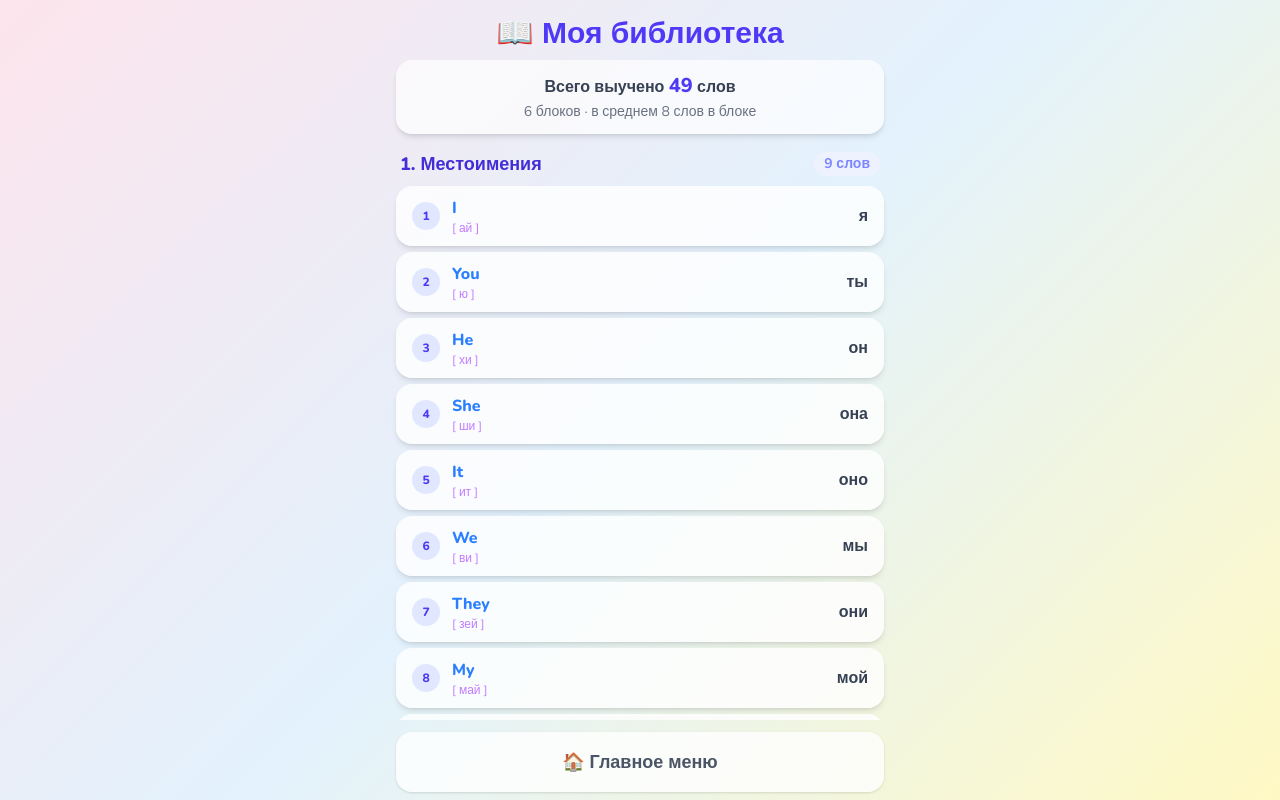
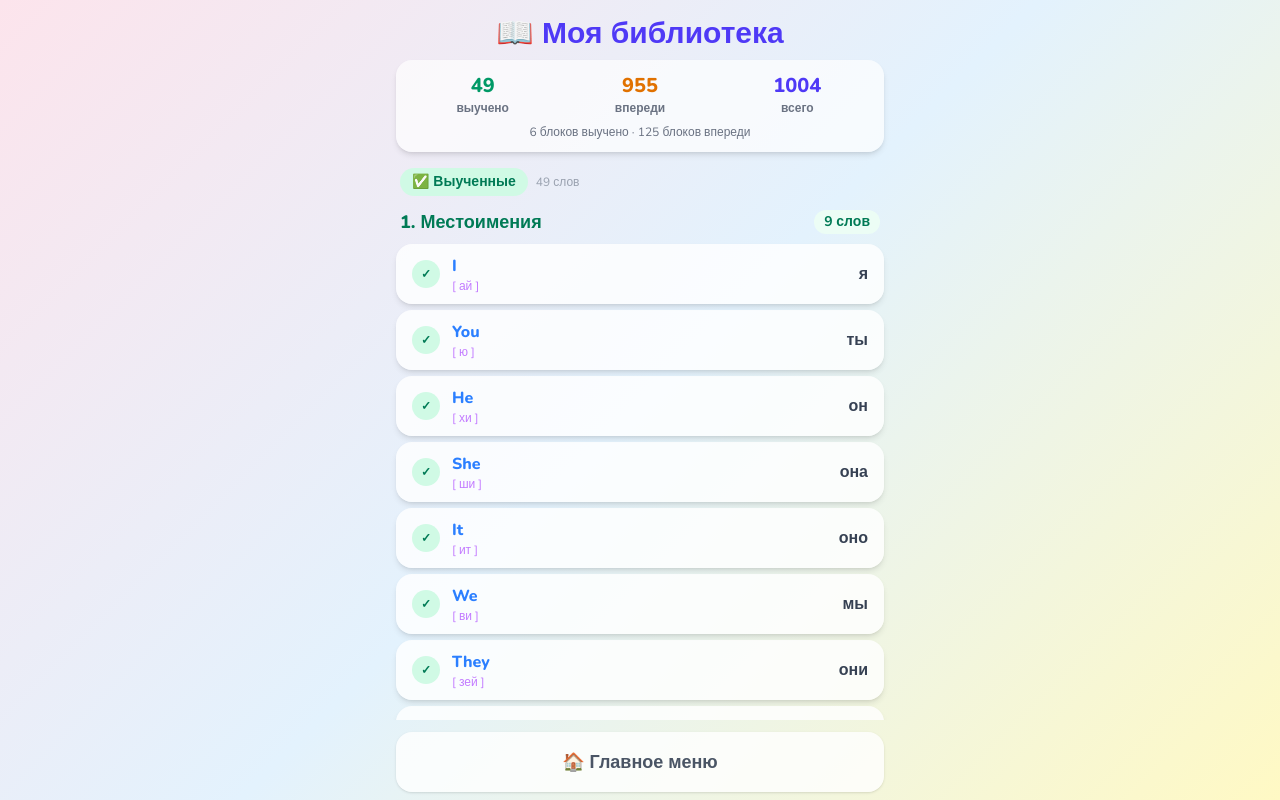
Before and after one commit to SHTIKOV/Lexi-English-Teacher, a React (Vite) app: page /learn in a window 1280 px wide. Both pictures are taken after a click on the button "📖 Моя библиотека". Built offline with nearby package versions, Linux system fonts and the light colour scheme.

Commit message:
Show upcoming words in library and fit greeting bubble to text
Let the library list both learned and to-learn blocks with clear status, and shrink the home greeting bubble to the greeting text width.

Co-authored-by: Cursor <cursoragent@cursor.com>

```diff
--- a/src/App.tsx
+++ b/src/App.tsx
@@ -56,7 +56,8 @@ export default function App() {
       )}
       {screen === 'library' && (
         <Library
-          blocks={learnedBlocks}
+          learnedBlocks={learnedBlocks}
+          upcomingBlocks={wordBlocks}
           onBack={() => setScreen('home')}
         />
       )}
--- a/src/components/HomeScreen.tsx
+++ b/src/components/HomeScreen.tsx
@@ -22,7 +22,7 @@ export function HomeScreen({ config, learnedCount, rewards, onNavigate }: Props)
     <div className="home-screen app-screen flex flex-col max-w-lg mx-auto">
       {/* Greeting — fixed at top */}
       <div className="flex-shrink-0 app-screen-x pt-2 pb-1">
-        <div className="home-bubble bg-white rounded-2xl px-3 py-2 shadow-lg border-2 border-pink-200 relative max-w-[90%] animate-bounce-in">
+        <div className="home-bubble w-fit max-w-[90%] bg-white rounded-2xl px-3 py-2 shadow-lg border-2 border-pink-200 relative animate-bounce-in">
           <p className="text-sm sm:text-lg text-purple-600 font-extrabold leading-snug">
             Привет, {config.childName}!<br />Меня зовут Лекси
           </p>
--- a/src/components/Library.tsx
+++ b/src/components/Library.tsx
@@ -1,7 +1,8 @@
-import type { LearnedBlock } from '../types'
+import type { LearnedBlock, Word, WordBlock } from '../types'
 
 interface Props {
-  blocks: LearnedBlock[]
+  learnedBlocks: LearnedBlock[]
+  upcomingBlocks: WordBlock[]
   onBack: () => void
 }
 
@@ -21,78 +22,188 @@ function blocksLabel(count: number): string {
   return 'блоков'
 }
 
-export function Library({ blocks, onBack }: Props) {
-  const totalWords = blocks.reduce((sum, b) => sum + b.words.length, 0)
+function WordRow({
+  word,
+  index,
+  learned,
+}: {
+  word: Word
+  index: number
+  learned: boolean
+}) {
+  return (
+    <div
+      className={`rounded-2xl px-3 py-2 sm:px-4 sm:py-2.5 shadow-md flex items-center gap-3 ${
+        learned ? 'bg-white/80' : 'bg-white/50 border border-dashed border-gray-300'
+      }`}
+    >
+      <span
+        className={`flex-shrink-0 w-6 h-6 sm:w-7 sm:h-7 rounded-full text-[10px] sm:text-xs font-extrabold flex items-center justify-center ${
+          learned ? 'bg-emerald-100 text-emerald-700' : 'bg-gray-100 text-gray-400'
+        }`}
+      >
+        {learned ? '✓' : index + 1}
+      </span>
+      <div className="flex-1 min-w-0">
+        <p
+          className={`text-sm sm:text-base font-extrabold capitalize truncate ${
+            learned ? 'text-blue-500' : 'text-gray-500'
+          }`}
+        >
+          {word.en}
+        </p>
+        <p
+          className={`text-[11px] sm:text-xs font-medium truncate ${
+            learned ? 'text-purple-400' : 'text-gray-400'
+          }`}
+        >
+          [ {word.transcription} ]
+        </p>
+      </div>
+      <p
+        className={`flex-shrink-0 text-sm sm:text-base font-bold text-right ${
+          learned ? 'text-gray-700' : 'text-gray-400'
+        }`}
+      >
+        {word.ru}
+      </p>
+    </div>
+  )
+}
+
+function BlockSection({
+  title,
+  badge,
+  words,
+  learned,
+  accent,
+}: {
+  title: string
+  badge: string
+  words: Word[]
+  learned: boolean
+  accent: string
+}) {
+  return (
+    <section className="flex flex-col gap-2">
+      <div className="flex items-center justify-between gap-2 px-1">
+        <h3 className={`text-base sm:text-lg font-extrabold ${accent}`}>{title}</h3>
+        <span
+          className={`text-xs sm:text-sm font-bold rounded-full px-2.5 py-0.5 ${
+            learned ? 'text-emerald-700 bg-emerald-50' : 'text-amber-700 bg-amber-50'
+          }`}
+        >
+          {badge}
+        </span>
+      </div>
+      <div className="flex flex-col gap-1.5">
+        {words.map((word, i) => (
+          <WordRow key={`${title}-${word.en}-${i}`} word={word} index={i} learned={learned} />
+        ))}
+      </div>
+    </section>
+  )
+}
+
+export function Library({ learnedBlocks, upcomingBlocks, onBack }: Props) {
+  const learnedCount = learnedBlocks.reduce((sum, b) => sum + b.words.length, 0)
+  const upcomingCount = upcomingBlocks.reduce((sum, b) => sum + b.length, 0)
+  const totalCount = learnedCount + upcomingCount
 
   return (
     <div className="app-screen flex flex-col max-w-lg mx-auto">
       <div className="flex-shrink-0 app-screen-x pt-3 sm:pt-4 pb-2 text-center">
         <h2 className="text-xl sm:text-3xl font-extrabold text-indigo-600">📖 Моя библиотека</h2>
-        {totalWords > 0 ? (
-          <div className="mt-2 bg-white/70 rounded-2xl p-3 shadow-md text-left">
-            <p className="text-sm sm:text-base text-gray-700 font-bold text-center">
-              Всего выучено{' '}
-              <span className="text-indigo-600 text-lg sm:text-xl font-extrabold">{totalWords}</span>{' '}
-              {wordsLabel(totalWords)}
-            </p>
-            <p className="text-center text-xs sm:text-sm text-gray-500 mt-0.5">
-              {blocks.length} {blocksLabel(blocks.length)} · в среднем{' '}
-              {Math.round(totalWords / blocks.length)} слов в блоке
-            </p>
+        <div className="mt-2 bg-white/70 rounded-2xl p-3 shadow-md">
+          <div className="grid grid-cols-3 gap-2 text-center">
+            <div>
+              <p className="text-lg sm:text-xl font-extrabold text-emerald-600">{learnedCount}</p>
+              <p className="text-[10px] sm:text-xs text-gray-500 font-bold">выучено</p>
+            </div>
+            <div>
+              <p className="text-lg sm:text-xl font-extrabold text-amber-600">{upcomingCount}</p>
+              <p className="text-[10px] sm:text-xs text-gray-500 font-bold">впереди</p>
+            </div>
+            <div>
+              <p className="text-lg sm:text-xl font-extrabold text-indigo-600">{totalCount}</p>
+              <p className="text-[10px] sm:text-xs text-gray-500 font-bold">всего</p>
+            </div>
           </div>
-        ) : (
-          <p className="text-gray-500 text-sm mt-1">Пока пусто — давай учить слова!</p>
-        )}
+          <p className="text-center text-xs text-gray-500 mt-2">
+            {learnedBlocks.length} {blocksLabel(learnedBlocks.length)} выучено ·{' '}
+            {upcomingBlocks.length} {blocksLabel(upcomingBlocks.length)} впереди
+          </p>
+        </div>
       </div>
 
       <div className="flex-1 overflow-y-auto app-screen-x min-h-0 overscroll-contain">
-        {totalWords === 0 ? (
-          <div className="flex flex-col items-center justify-center h-full py-8">
-            <p className="text-5xl mb-3">📚</p>
-            <p className="text-center text-purple-600 font-bold">
-              Здесь появятся слова, которые ты выучишь
-            </p>
+        <div className="flex flex-col gap-5 py-2 pb-3">
+          <div className="flex flex-col gap-3">
+            <div className="flex items-center gap-2 px-1">
+              <span className="text-sm font-extrabold text-emerald-700 bg-emerald-100 rounded-full px-3 py-1">
+                ✅ Выученные
+              </span>
+              <span className="text-xs text-gray-400">
+                {learnedCount} {wordsLabel(learnedCount)}
+              </span>
+            </div>
+
+            {learnedBlocks.length === 0 ? (
+              <p className="text-center text-sm text-gray-400 py-4">Пока нет выученных слов</p>
+            ) : (
+              learnedBlocks.map((block, blockIndex) => (
+                <BlockSection
+                  key={`learned-${block.title}-${blockIndex}`}
+                  title={`${blockIndex + 1}. ${block.title}`}
+                  badge={`${block.words.length} ${wordsLabel(block.words.length)}`}
+                  words={block.words}
+                  learned
+                  accent="text-emerald-700"
+                />
+              ))
+            )}
           </div>
-        ) : (
-          <div className="flex flex-col gap-4 py-2 pb-3">
-            {blocks.map((block, blockIndex) => (
-              <section key={`${block.title}-${blockIndex}`} className="flex flex-col gap-2">
-                <div className="flex items-center justify-between gap-2 px-1">
-                  <h3 className="text-base sm:text-lg font-extrabold text-indigo-700">
-                    {blockIndex + 1}. {block.title}
-                  </h3>
-                  <span className="text-xs sm:text-sm font-bold text-indigo-400 bg-indigo-50 rounded-full px-2.5 py-0.5">
-                    {block.words.length} {wordsLabel(block.words.length)}
-                  </span>
-                </div>
 
-                <div className="flex flex-col gap-1.5">
-                  {block.words.map((word, i) => (
-                    <div
-                      key={`${block.title}-${word.en}-${i}`}
-                      className="bg-white/80 rounded-2xl px-3 py-2 sm:px-4 sm:py-2.5 shadow-md flex items-center gap-3"
-                    >
-                      <span className="flex-shrink-0 w-6 h-6 sm:w-7 sm:h-7 rounded-full bg-indigo-100 text-indigo-600 text-[10px] sm:text-xs font-extrabold flex items-center justify-center">
-                        {i + 1}
-                      </span>
-                      <div className="flex-1 min-w-0">
-                        <p className="text-sm sm:text-base font-extrabold text-blue-500 capitalize truncate">
-                          {word.en}
-                        </p>
-                        <p className="text-[11px] sm:text-xs text-purple-400 font-medium truncate">
-                          [ {word.transcription} ]
-                        </p>
-                      </div>
-                      <p className="flex-shrink-0 text-sm sm:text-base font-bold text-gray-700 text-right">
-                        {word.ru}
-                      </p>
-                    </div>
-                  ))}
-                </div>
-              </section>
-            ))}
+          <div className="flex flex-col gap-3">
+            <div className="flex items-center gap-2 px-1">
+              <span className="text-sm font-extrabold text-amber-700 bg-amber-100 rounded-full px-3 py-1">
+                ⏳ Предстоит изучить
+              </span>
+              <span className="text-xs text-gray-400">
+                {upcomingCount} {wordsLabel(upcomingCount)}
+              </span>
+            </div>
+
+            {upcomingBlocks.length === 0 ? (
+              <p className="text-center text-sm text-emerald-600 font-bold py-4">
+                Все слова выучены! 🎉
+              </p>
+            ) : (
+              upcomingBlocks.map((words, blockIndex) => {
+                const isCurrent = blockIndex === 0
+                const number = learnedBlocks.length + blockIndex + 1
+                return (
+                  <BlockSection
+                    key={`upcoming-${blockIndex}-${words[0]?.en ?? blockIndex}`}
+                    title={
+                      isCurrent
+                        ? `${number}. Сейчас учим`
+                        : `${number}. Скоро · блок ${blockIndex + 1}`
+                    }
+                    badge={
+                      isCurrent
+                        ? `сейчас · ${words.length}`
+                        : `${words.length} ${wordsLabel(words.length)}`
+                    }
+                    words={words}
+                    learned={false}
+                    accent={isCurrent ? 'text-amber-700' : 'text-gray-500'}
+                  />
+                )
+              })
+            )}
           </div>
-        )}
+        </div>
       </div>
 
       <div className="flex-shrink-0 app-screen-x app-screen-bottom pt-2 sm:pt-3">
```
